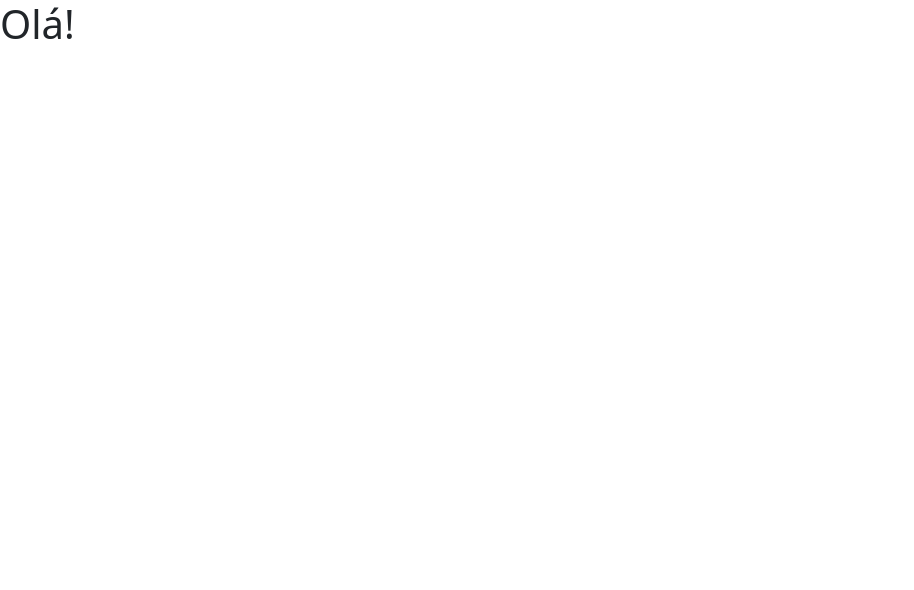
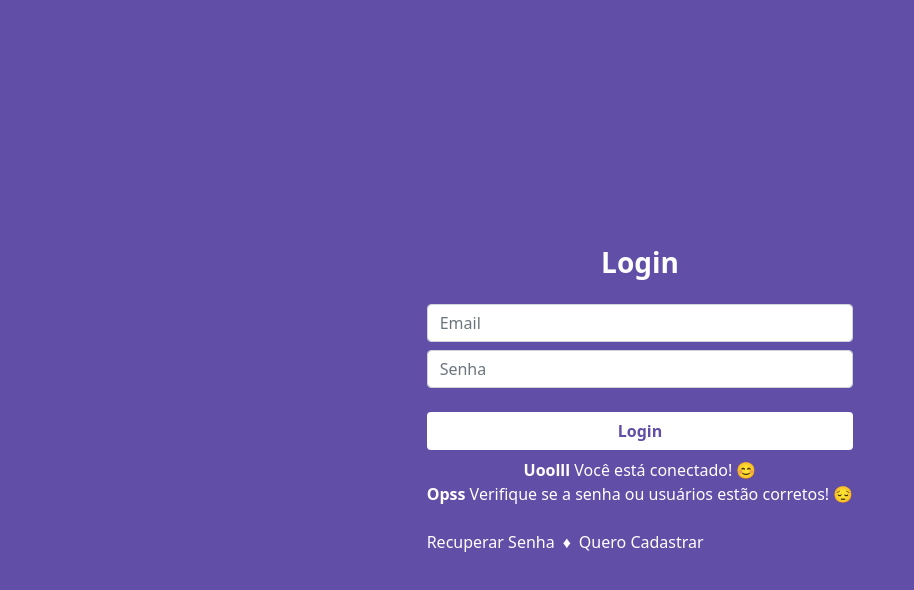
Before and after one commit to DevJonh/event-manager, a React (Create React App) app: page / in a window 1280 px wide. Shown: the top 590 px of the page, without its empty margins (0-914 px from the left). Built offline with nearby package versions, Linux system fonts and the light colour scheme.

Commit message:
finished login page layout

```diff
--- a/src/App.js
+++ b/src/App.js
@@ -1,7 +1,9 @@
 import React from 'react'
 
+import Login from './view/Login'
+
 function App() {
-  return <h1>Olá!</h1>
+  return <Login />
 }
 
 export default App
--- /dev/null
+++ b/src/view/Login/index.js
@@ -0,0 +1,61 @@
+import React from 'react'
+
+import './styles.css'
+
+const Login = () => {
+  return (
+    <div className="login-content d-flex align-items-center">
+      <form className="form-signin mx-auto">
+        <div className="text-center mb-4">
+          <h1 className="h3 mb-3 fw-bold text-white">Login</h1>
+        </div>
+        <div className="form-label-group">
+          <input
+            type="email"
+            id="inputEmail"
+            className="form-control my-2"
+            placeholder="Email"
+          />
+        </div>
+        <div className="form-label-group">
+          <input
+            type="password"
+            id="inputPassword"
+            className="form-control my-2"
+            placeholder="Senha"
+          />
+        </div>
+
+        <button
+          className="w-100 btn btn-md btn-login fw-bold mt-3"
+          type="submit"
+        >
+          Login
+        </button>
+
+        <div className="msg-login text-white text-center my-2">
+          <span>
+            <strong>Uoolll</strong> Você está conectado! &#128522;
+          </span>
+          <br />
+          <span>
+            <strong>Opss</strong> Verifique se a senha ou usuários estão
+            corretos! &#128532;
+          </span>
+        </div>
+
+        <div className="options-login mt-4 text=center">
+          <a href="/" className="me-2">
+            Recuperar Senha
+          </a>
+          <span className="text-white">&#9830;</span>
+          <a href="/" className="ms-2">
+            Quero Cadastrar
+          </a>
+        </div>
+      </form>
+    </div>
+  )
+}
+
+export default Login
--- /dev/null
+++ b/src/view/Login/styles.css
@@ -0,0 +1,27 @@
+.login-content {
+  width: 100%;
+  padding: 15%;
+  margin: auto;
+  background-color: #614ea6;
+  height: 100vh;
+}
+
+.btn-login {
+  background-color: #fff;
+  color: #614ea6;
+  transition: 0.4s;
+}
+.btn-login:hover {
+  background-color: #f21667;
+  color: #fff;
+}
+
+.options-login a {
+  text-decoration: none;
+  color: #fff;
+  transition: 0.4s;
+}
+
+.options-login a:hover {
+  color: #f21667;
+}
```
Also changed, not shown: 1 other file (tests, documents, lock files or other folders).
